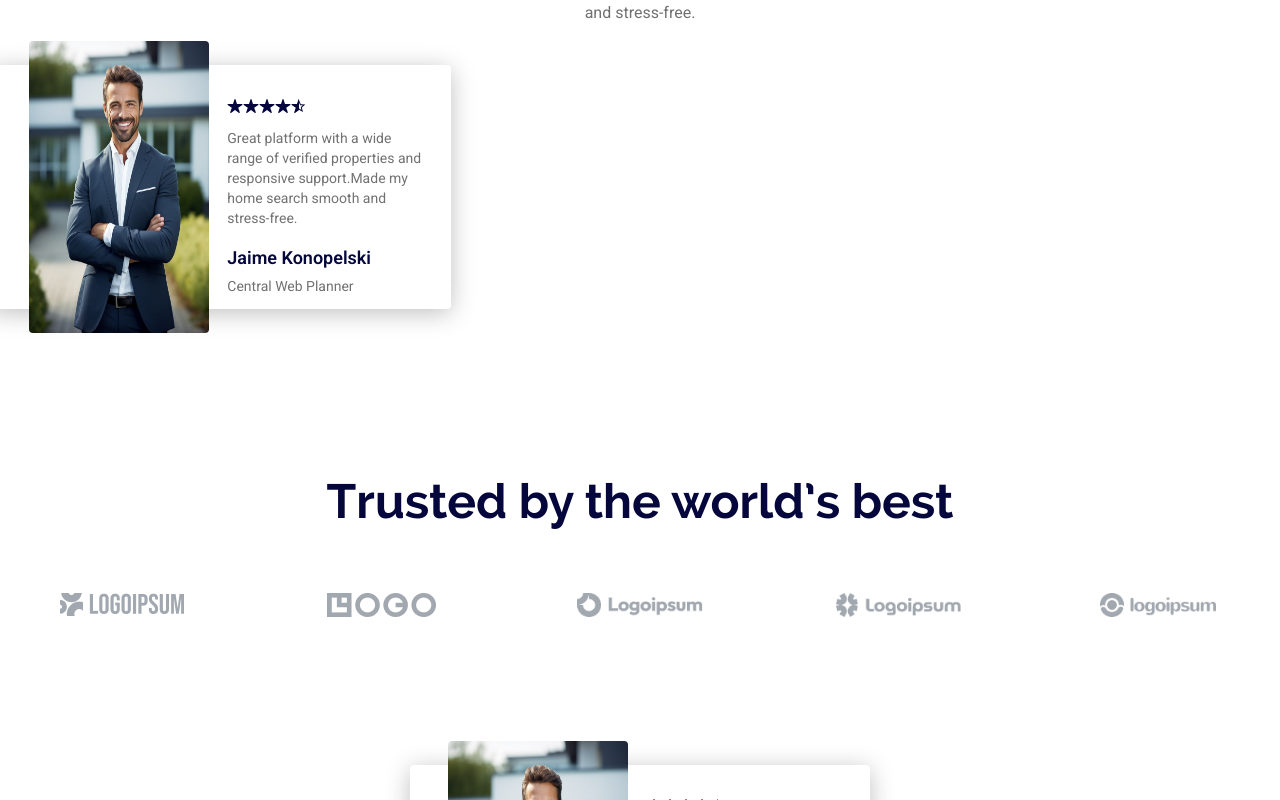
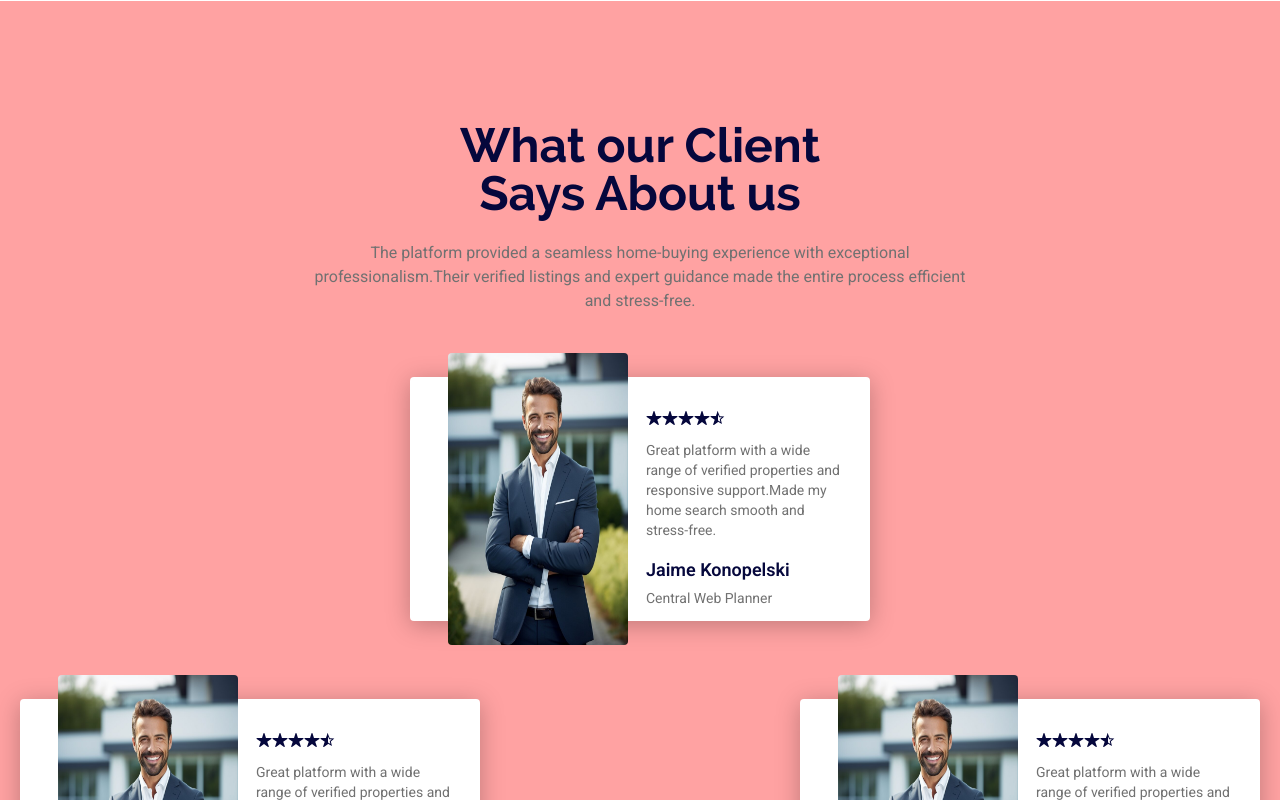
Before and after one commit to Tasniasamia/roofstick_appstick, a Next.js app: page / in a window 1280 px wide. Shown: the part 5840-6640 px from the top of the page. Built offline with nearby package versions, Linux system fonts and the light colour scheme.

Commit message:
some of work

```diff
--- a/app/(site)/page.tsx
+++ b/app/(site)/page.tsx
@@ -23,7 +23,6 @@ const page = () => {
             <OurService/>
             <AgentService/>
             <About/>
-            <OurTestimonial/>
             <OurClients/>
             <CardStackSlider/>
             <OurBlog/>
--- a/components/(site)/home/cardStackSlider.tsx
+++ b/components/(site)/home/cardStackSlider.tsx
@@ -3,6 +3,7 @@
 import { useState } from "react";
 import { ChevronLeft, ChevronRight } from "lucide-react";
 import TestimonialCard from "@/components/common/card/testimonialCard";
+import HeaderTitle from "@/components/common/headerTitle";
 
 interface Card {
   id: number;
@@ -50,15 +51,26 @@ export default function CardStackSlider() {
     return "hidden";
   };
 
-
-
   const handleCardClick = (index: number) => {
     setActiveIndex(index);
   };
 
   return (
+    <div className=" lg:pt-[120px] w-full bg-red-300 pt-[60px]">
+
       <div className="container ">
-      <div className="relative   lg:mt-[120px] mt-[60px] md:h-[643px] sm:h-[450px] h-[290px] flex sm:items-center sm:justify-center perspective">
+      <div className="md:mb-16 sm:mb-8 ">
+      <HeaderTitle
+        title={"What our Client Says About us"}
+        description={
+          "The platform provided a seamless home-buying experience with exceptional professionalism.Their verified listings and expert guidance made the entire process efficient and stress-free."
+        }
+        customClass="items-center text-center  "
+        customClass3="lg:w-[662px] md:w-[427px] w-[80%]"
+        customClass2="md:w-[460px] w-full"
+      />
+      </div>
+        <div className="relative w-full   md:h-[643px] sm:h-[490px] h-[290px] flex sm:items-center sm:justify-center perspective">
           <div className="relative w-full h-full ">
             {cards.map((card, index) => {
               const position = getCardPosition(index);
@@ -74,12 +86,14 @@ export default function CardStackSlider() {
                 opacityClass = "opacity-100 ";
                 zIndexClass = "z-30";
               } else if (position === "right") {
-              positionClasses = "lg:right-[20px] sm:block hidden  md:right-[-50px] sm:right-[-50px] 2xl:top-[292px] md:top-[50%] top-[50%] ";
+                positionClasses =
+                  "lg:right-[20px] sm:block hidden  md:right-[-50px] sm:right-[-50px] 2xl:top-[292px] md:top-[50%] top-[50%] ";
                 scaleClass = "lg:scale-100 md:scale-75 scale-60";
                 opacityClass = "opacity-100";
                 zIndexClass = "z-30";
               } else if (position === "left") {
-              positionClasses = "lg:left-[20px] sm:block hidden   md:left-[-50px] sm:left-[-80px] 2xl:top-[340px] md:top-[50%] top-[50%]";
+                positionClasses =
+                  "lg:left-[20px] sm:block hidden   md:left-[-50px] sm:left-[-80px] 2xl:top-[340px] md:top-[50%] top-[50%]";
                 scaleClass = "lg:scale-100 md:scale-75 scale-60";
                 opacityClass = "opacity-100";
                 zIndexClass = "z-30";
@@ -100,19 +114,20 @@ export default function CardStackSlider() {
           </div>
         </div>
 
-      <div className="flex justify-center gap-2 static z-50  ">
+        <div className="flex justify-center  gap-2 static z-50 w-full ">
           {cards.map((_, index) => (
             <button
               key={index}
               onClick={() => handleCardClick(index)}
               className={`h-2 rounded-full transition-all ${
                 index === activeIndex
-                ? "bg-primary w-8"
+                  ? "bg-[#4cac40] w-8"
                   : "bg-[#CDFFFE] w-2 hover:bg-[#4cac40]"
               }`}
             />
           ))}
         </div>
       </div>
+    </div>
   );
 }
```
Lines whose indentation alone changed are shown as unchanged.
